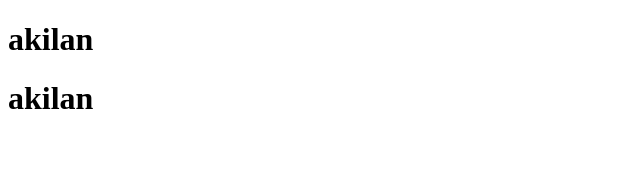
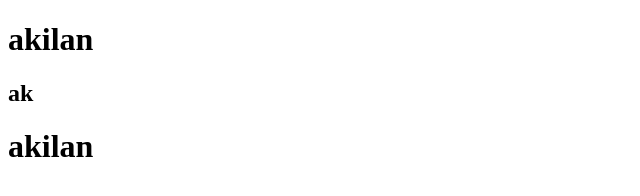
Before and after one commit to Akilan0911/Samplerepo, a plain HTML site: page index.html in a window 1280 px wide. Shown: the whole page, without its empty margins (0-640 px from the left). Drawn offline with Linux system fonts and the light colour scheme.

Commit message:
fix : somechange

```diff
--- a/index.html
+++ b/index.html
@@ -7,6 +7,7 @@
 </head>
 <body>
    <h1>akilan</h1>
+   <h2>ak</h2>
    <h1>akilan</h1>
 </body>
 </html>
```
